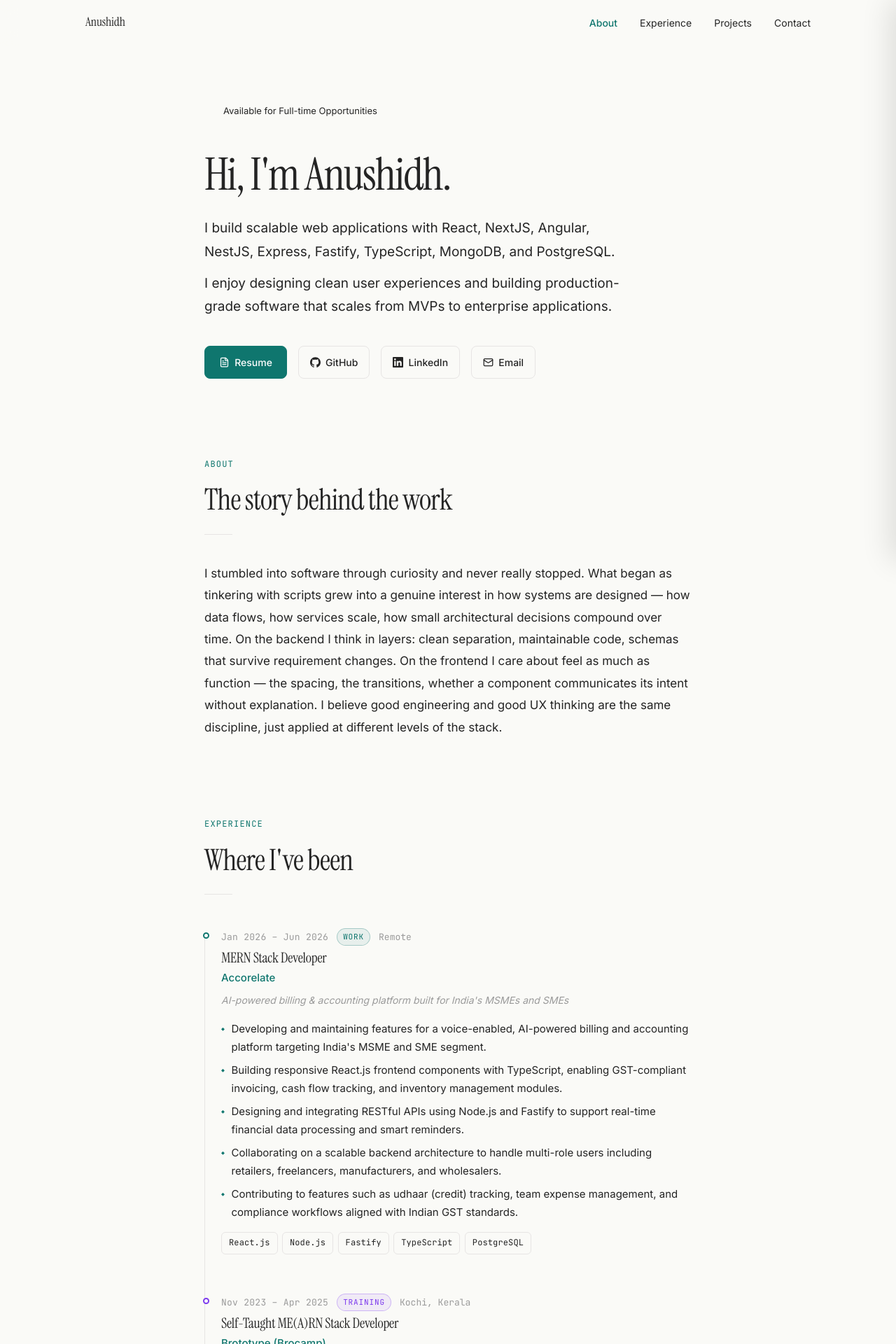
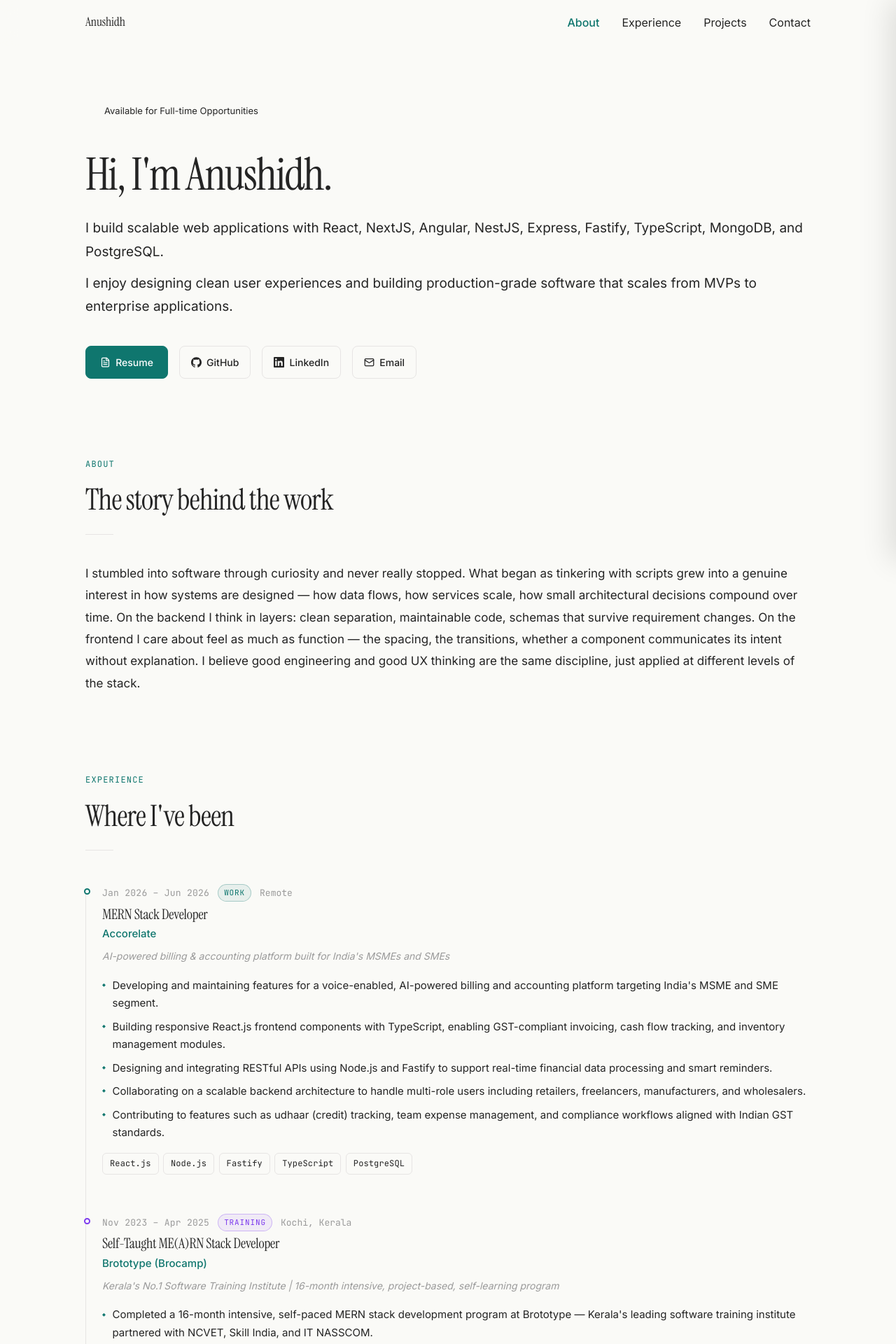
Before and after one commit to Anushidh/my-portfolio, a Next.js app: page / in a window 1280 px wide. Shown: the top 1920 px of the page at 70% size. Built offline with nearby package versions, Linux system fonts and the light colour scheme.

Commit message:
UI Updates: Scroll to top style, layout widths, and nav font size

```diff
--- a/components/About.tsx
+++ b/components/About.tsx
@@ -6,7 +6,7 @@ export default function About() {
     <section
       id="about"
       style={{
-        maxWidth: "760px",
+        maxWidth: "1100px",
         margin: "0 auto",
         padding: "0 2rem 7rem",
       }}
--- a/components/BackToTop.tsx
+++ b/components/BackToTop.tsx
@@ -25,9 +25,9 @@ export default function BackToTop() {
         width: "40px",
         height: "40px",
         borderRadius: "10px",
-        border: "1px solid var(--color-border)",
-        backgroundColor: "var(--color-surface)",
-        color: "var(--color-text-secondary)",
+        border: "none",
+        backgroundColor: "var(--color-accent)",
+        color: "#ffffff",
         cursor: "pointer",
         display: "flex",
         alignItems: "center",
@@ -36,15 +36,13 @@ export default function BackToTop() {
         opacity: visible ? 1 : 0,
         transform: visible ? "translateY(0)" : "translateY(10px)",
         pointerEvents: visible ? "auto" : "none",
-        transition: "opacity 0.3s ease, transform 0.3s ease",
+        transition: "opacity 0.3s ease, transform 0.3s ease, background-color 0.2s ease",
       }}
       onMouseEnter={(e) => {
-        (e.currentTarget as HTMLButtonElement).style.borderColor = "var(--color-accent)";
-        (e.currentTarget as HTMLButtonElement).style.color = "var(--color-accent)";
+        (e.currentTarget as HTMLButtonElement).style.backgroundColor = "var(--color-accent-hover)";
       }}
       onMouseLeave={(e) => {
-        (e.currentTarget as HTMLButtonElement).style.borderColor = "var(--color-border)";
-        (e.currentTarget as HTMLButtonElement).style.color = "var(--color-text-secondary)";
+        (e.currentTarget as HTMLButtonElement).style.backgroundColor = "var(--color-accent)";
       }}
     >
       <svg width="14" height="14" viewBox="0 0 24 24" fill="none"
--- a/components/Contact.tsx
+++ b/components/Contact.tsx
@@ -53,7 +53,7 @@ export default function Contact() {
     <section
       id="contact"
       style={{
-        maxWidth: "760px",
+        maxWidth: "1100px",
         margin: "0 auto",
         padding: "0 2rem 7rem",
       }}
@@ -94,7 +94,7 @@ export default function Contact() {
             fontSize: "1.0625rem",
             lineHeight: 1.8,
             color: "var(--color-text-secondary)",
-            maxWidth: "560px",
+            maxWidth: "1100px",
             marginBottom: "3rem",
           }}
         >
--- a/components/Experience.tsx
+++ b/components/Experience.tsx
@@ -62,7 +62,7 @@ export default function Experience() {
     <section
       id="experience"
       style={{
-        maxWidth: "760px",
+        maxWidth: "1100px",
         margin: "0 auto",
         padding: "0 2rem 7rem",
       }}
--- a/components/Footer.tsx
+++ b/components/Footer.tsx
@@ -9,7 +9,7 @@ export default function Footer() {
     >
       <div
         style={{
-          maxWidth: "760px",
+          maxWidth: "1100px",
           margin: "0 auto",
           display: "flex",
           flexDirection: "column",
--- a/components/Hero.tsx
+++ b/components/Hero.tsx
@@ -69,7 +69,7 @@ export default function Hero() {
       style={{
         paddingTop: "140px",
         paddingBottom: "7rem",
-        maxWidth: "760px",
+        maxWidth: "1100px",
         margin: "0 auto",
         padding: "140px 2rem 7rem",
       }}
@@ -135,7 +135,7 @@ export default function Hero() {
           fontSize: "1.1875rem",
           lineHeight: 1.75,
           color: "var(--color-text-secondary)",
-          maxWidth: "620px",
+          maxWidth: "1100px",
           marginBottom: "0.75rem",
         }}
       >
@@ -151,7 +151,7 @@ export default function Hero() {
           fontSize: "1.1875rem",
           lineHeight: 1.75,
           color: "var(--color-text-secondary)",
-          maxWidth: "620px",
+          maxWidth: "1100px",
           marginBottom: "2.5rem",
         }}
       >
--- a/components/Navigation.tsx
+++ b/components/Navigation.tsx
@@ -133,7 +133,7 @@ export default function Navigation() {
                     onClick={(e) => handleNavClick(e, link.href)}
                     className="link-underline"
                     style={{
-                      fontSize: "0.875rem",
+                      fontSize: "1rem",
                       color: isActive ? "var(--color-accent)" : "var(--color-text-secondary)",
                       textDecoration: "none",
                       fontFamily: "var(--font-body)",
--- a/components/Philosophy.tsx
+++ b/components/Philosophy.tsx
@@ -5,7 +5,7 @@ export default function Philosophy() {
   return (
     <section
       style={{
-        maxWidth: "760px",
+        maxWidth: "1100px",
         margin: "0 auto",
         padding: "0 2rem 7rem",
       }}
--- a/components/Projects.tsx
+++ b/components/Projects.tsx
@@ -642,7 +642,7 @@ export default function Projects() {
     <section
       id="projects"
       style={{
-        maxWidth: "760px",
+        maxWidth: "1100px",
         margin: "0 auto",
         padding: "0 2rem 7rem",
       }}
--- a/components/Skills.tsx
+++ b/components/Skills.tsx
@@ -83,7 +83,7 @@ export default function Skills() {
     <section
       id="skills"
       style={{
-        maxWidth: "760px",
+        maxWidth: "1100px",
         margin: "0 auto",
         padding: "0 2rem 7rem",
       }}
--- a/components/Writing.tsx
+++ b/components/Writing.tsx
@@ -174,7 +174,7 @@ export default function Writing() {
     <section
       id="writing"
       style={{
-        maxWidth: "760px",
+        maxWidth: "1100px",
         margin: "0 auto",
         padding: "0 2rem 7rem",
       }}
@@ -210,7 +210,7 @@ export default function Writing() {
               fontSize: "1rem",
               color: "var(--color-text-secondary)",
               lineHeight: 1.7,
-              maxWidth: "540px",
+              maxWidth: "1100px",
               marginBottom: "1.5rem",
             }}
           >
```
